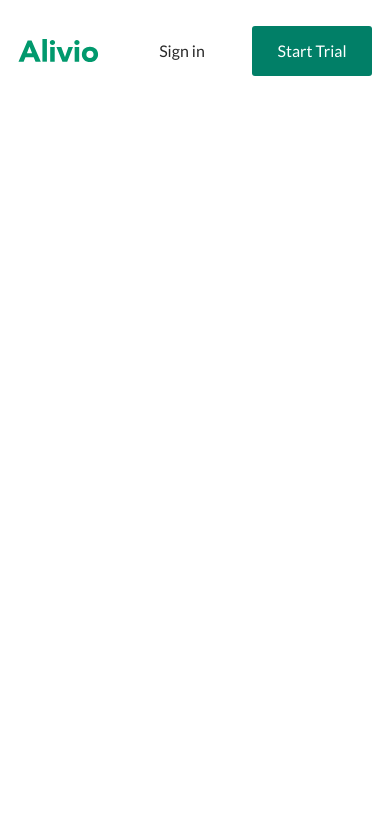
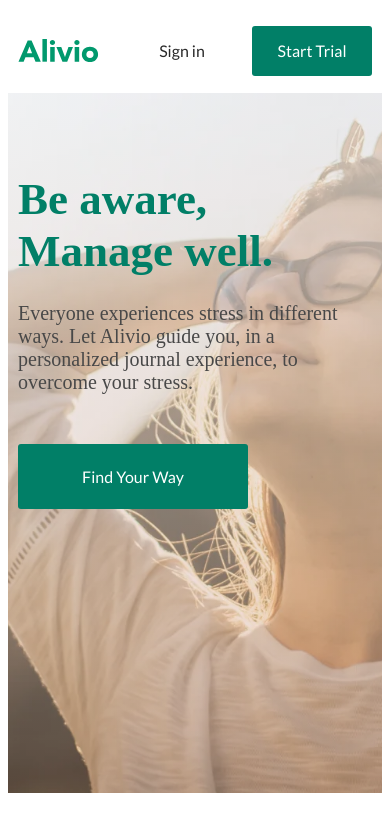
Before and after one commit to devsync25/alivio_page, a plain HTML site: page index.html in a window 390 px wide. Drawn offline with Linux system fonts and the light colour scheme.

Commit message:
hero section

```diff
--- a/index.css
+++ b/index.css
@@ -1,3 +1,4 @@
 @import url('styles/variables.css');
 @import url('styles/basic.css');
 @import url('styles/header.css');
+@import url('styles/hero.css');
--- a/index.html
+++ b/index.html
@@ -1,20 +1,20 @@
 <!DOCTYPE html>
 <html lang="en">
+
 <head>
   <meta charset="UTF-8">
   <meta name="viewport" content="width=device-width, initial-scale=1.0">
   <link rel="preconnect" href="https://fonts.googleapis.com">
   <link rel="preconnect" href="https://fonts.gstatic.com" crossorigin>
-  <link
-    href="https://fonts.googleapis.com/css2?family=Lato:wght@100;300;400;500;700;900&display=swap"
-    rel="stylesheet">
+  <link href="https://fonts.googleapis.com/css2?family=Lato:wght@100;300;400;500;700;900&display=swap" rel="stylesheet">
   <link rel="stylesheet" href="index.css">
   <link rel="icon" href="assets/favicon.png" type="image/png">
   <title>Alivio</title>
 </head>
+
 <body>
 
-   <header class="header"aria-label="header">
+  <header class="header" aria-label="header">
     <div class="container">
       <div class="header__wrapper">
         <svg class="logo" aria-label="logo">
@@ -39,11 +39,25 @@
         </nav>
 
         <div class="header__actions">
-          <button  type="button" class="btn btn--signin">Sign in</button>
-          <button  type="button" class="btn">Start Trial</button>
+          <button type="button" class="btn btn--signin">Sign in</button>
+          <button type="button" class="btn">Start Trial</button>
         </div>
       </div>
     </div>
-   </header>
+  </header>
+
+  <main class="main">
+    <section class="hero" aria-label="hero section">
+      <div class="container">
+        <div class="hero__content">
+          <h1 class="hero__title">Be aware, Manage well.</h1>
+          <p class="hero__desc">Everyone experiences stress in different ways.
+          Let Alivio guide you, in a personalized journal experience, to overcome your stress.</p>
+          <button type="button" class="btn">Find Your Way</button>
+        </div>
+      </div>
+    </section>
+  </main>
 </body>
+
 </html>
--- a/styles/basic.css
+++ b/styles/basic.css
@@ -17,6 +17,10 @@
 a {
   text-decoration: none;
   color: unset;
+}
+
+h1, h2, h3, h4, h5, h6, p {
+  margin: 0;
 }
 
 .container {
--- /dev/null
+++ b/styles/hero.css
@@ -0,0 +1,55 @@
+.hero {
+  background: url('../assets/webp/hero_bg..webp') center/cover no-repeat;
+  width: 100%;
+  height: 890px;
+}
+
+.hero__content {
+  padding: 180px 0 0 0;
+  max-width: 420px;
+  display: flex;
+  flex-direction: column;
+  justify-content: start;
+  align-items: start;
+}
+
+.hero__title {
+  color: var(--color-green);
+  font-size: 65px;
+  font-weight: 700;
+
+}
+
+.hero__desc {
+  margin: 25px 0 50px;
+  color: var(--color-light-black);
+  font-size: 20px;
+  font-weight: 400;
+}
+
+.hero__content .btn {
+  width: 230px;
+  height: 65px;
+}
+
+@media (max-width: 768px) {
+  .hero {
+    height: 700px;
+  }
+
+  .hero__content {
+    padding: 80px 0 0 0;
+  }
+}
+
+@media (max-width: 480px) {
+  .hero {
+    background:
+    linear-gradient(180deg, rgba(245, 246, 252, 0.52), rgba(255, 176, 139, 0.28)),
+    url('../assets/webp/hero_bg..webp') 60% 50%/cover no-repeat;
+  }
+  .hero__title {
+    font-size: 45px;
+    max-width: 350px;
+  }
+}
--- a/styles/variables.css
+++ b/styles/variables.css
@@ -3,6 +3,8 @@
   --color-green: #017f67;
   --color-dark-green: #245852;
   --color-black: #292929;
+  --color-light-black: #484848;
+
 }
 
 /* media breakpoints: 992px, 768px, 480px */
```
